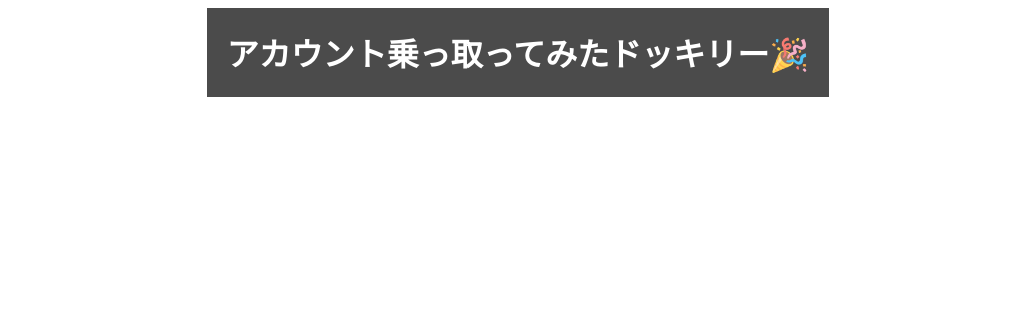
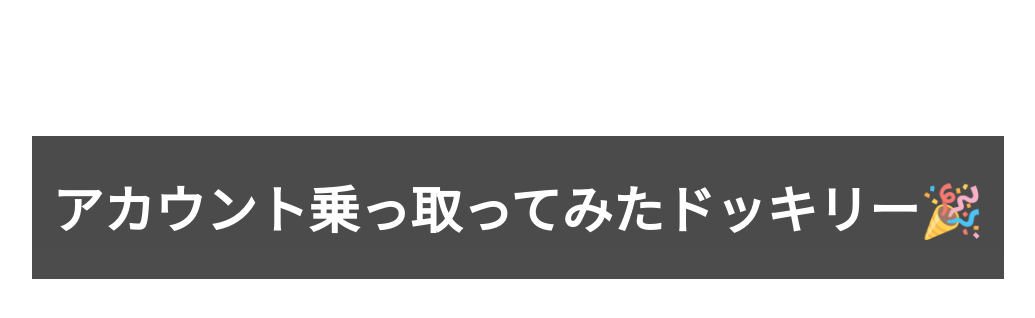
Before and after one commit to foryzen/hack, a plain HTML site: page index.html in a window 1280 px wide. Shown: the whole page, without its empty margins (122-1157 px from the left). Drawn offline with Linux system fonts and the light colour scheme.

Commit message:
Add files via upload

```diff
--- a/style.css
+++ b/style.css
@@ -3,6 +3,7 @@ body{
 }
 
 .d0{
+    margin-top: 10vw;
     background: black;
     opacity: 0.7;
     display: inline-block;
@@ -12,5 +13,6 @@ body{
     padding: 0 20px;
     font-family: 'Noto Sans JP';
     font-weight: 700;
+    font-size: 4vw;
     color: white;
 }
```
